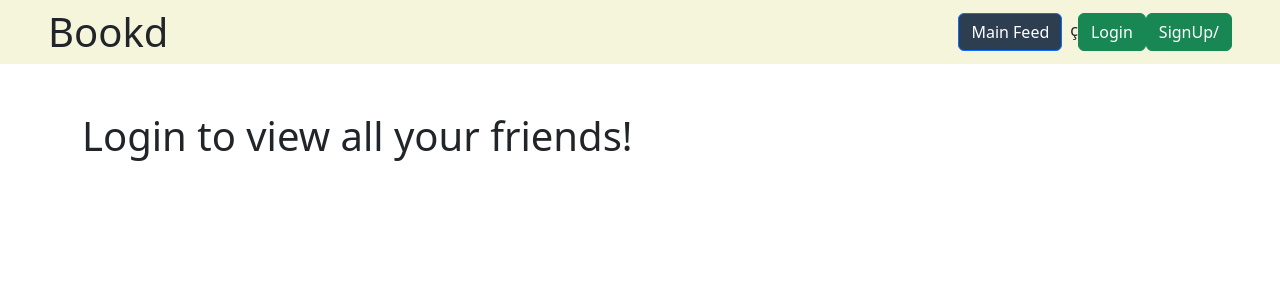
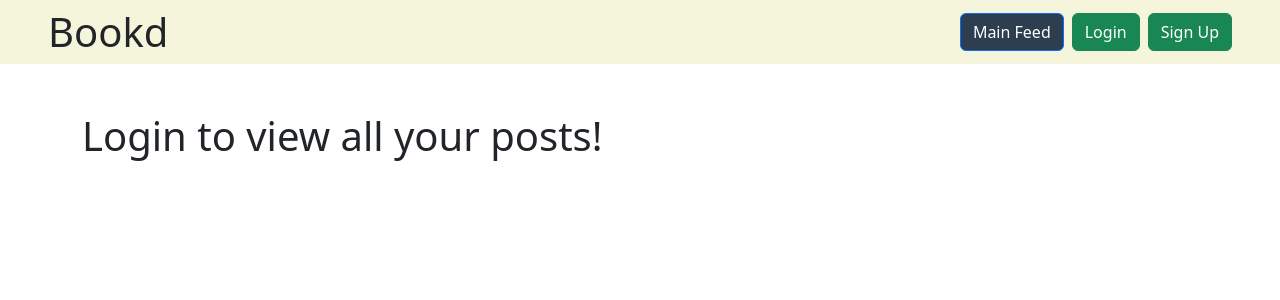
Before and after one commit to ryannarnoldd/Bookd, a React (Vite) app in the folder client/: page /mainfeed in a window 1280 px wide. Shown: the top 300 px of the page. Built offline with nearby package versions, Linux system fonts and the light colour scheme.

Commit message:
working on home button

```diff
--- a/client/src/components/Navbar.tsx
+++ b/client/src/components/Navbar.tsx
@@ -25,12 +25,12 @@ const Navbar = () => {
           <Link to="/mainfeed" className="text-white text-decoration-none">Main Feed</Link>
         </button>
         {!loginCheck ? (
-          <div>ç
+          <div className="d-flex gap-2">
             <button className="btn btn-success" type="button">
               <Link to="/login" className="text-white text-decoration-none">Login</Link>
             </button>
             <button className="btn btn-success" type="button">
-          <Link to="/signup" className="text-white text-decoration-none">SignUp/</Link>
+              <Link to="/signup" className="text-white text-decoration-none">Sign Up</Link>
             </button>
           </div>
         ) : (
@@ -38,6 +38,9 @@ const Navbar = () => {
           <>
             <button className="btn btn-primary" type="button">
               <Link to="/create" className="text-white text-decoration-none">Create</Link>
+            </button>
+            <button className="btn btn-primary" type="button">
+              <Link to="/" className="text-white text-decoration-none">Home</Link>
             </button>
             <button
               className="btn btn-danger"
--- a/client/src/pages/AllPosts.tsx
+++ b/client/src/pages/AllPosts.tsx
@@ -4,7 +4,7 @@ import { retrieveAllPosts } from "../api/PostsAPI";
 // import type { UserData } from "../interfaces/UserData";
 import type { PostData } from "../interfaces/PostData";
 import ErrorPage from "./ErrorPage";
-import PostList from '../components/Post';
+import Post from '../components/Post';
 import auth from '../utils/auth';
 
 const AllPosts = () => {
@@ -45,18 +45,41 @@ const AllPosts = () => {
         return <ErrorPage />;
     }
 
+    const handlePostDelete = (deletedPostId: number) => {
+        setPosts((prevPosts) => prevPosts.filter((post) => post.id !== deletedPostId));
+    };
+
+    if (error) {
+        return <ErrorPage />;
+    }
+
+
     return (
         <>
-            {
-                !loginCheck ? (
-                    <div className='login-notice'>
-                        <h1>
-                            Login to view all your friends!
-                        </h1>
-                    </div>
-                ) : (
-                    <PostList posts={posts} />
-                )}
+            {!loginCheck ? (
+                <div className="login-notice">
+                    <h1>Login to view all your posts!</h1>
+                </div>
+            ) : (
+                <div className="row">
+                    {posts.length > 0 ? (
+                        posts.map((post) => (
+                            <Post
+                                key={post.id}
+                                id={post.id}
+                                postUser={post.postUser}
+                                title={post.title}
+                                author={post.author}
+                                rating={post.rating}
+                                review={post.review}
+                                onDelete={handlePostDelete} // Pass the callback
+                            />
+                        ))
+                    ) : (
+                        <h2>No posts to display</h2>
+                    )}
+                </div>
+            )}
         </>
     );
 };
```
Lines whose indentation alone changed are shown as unchanged.
